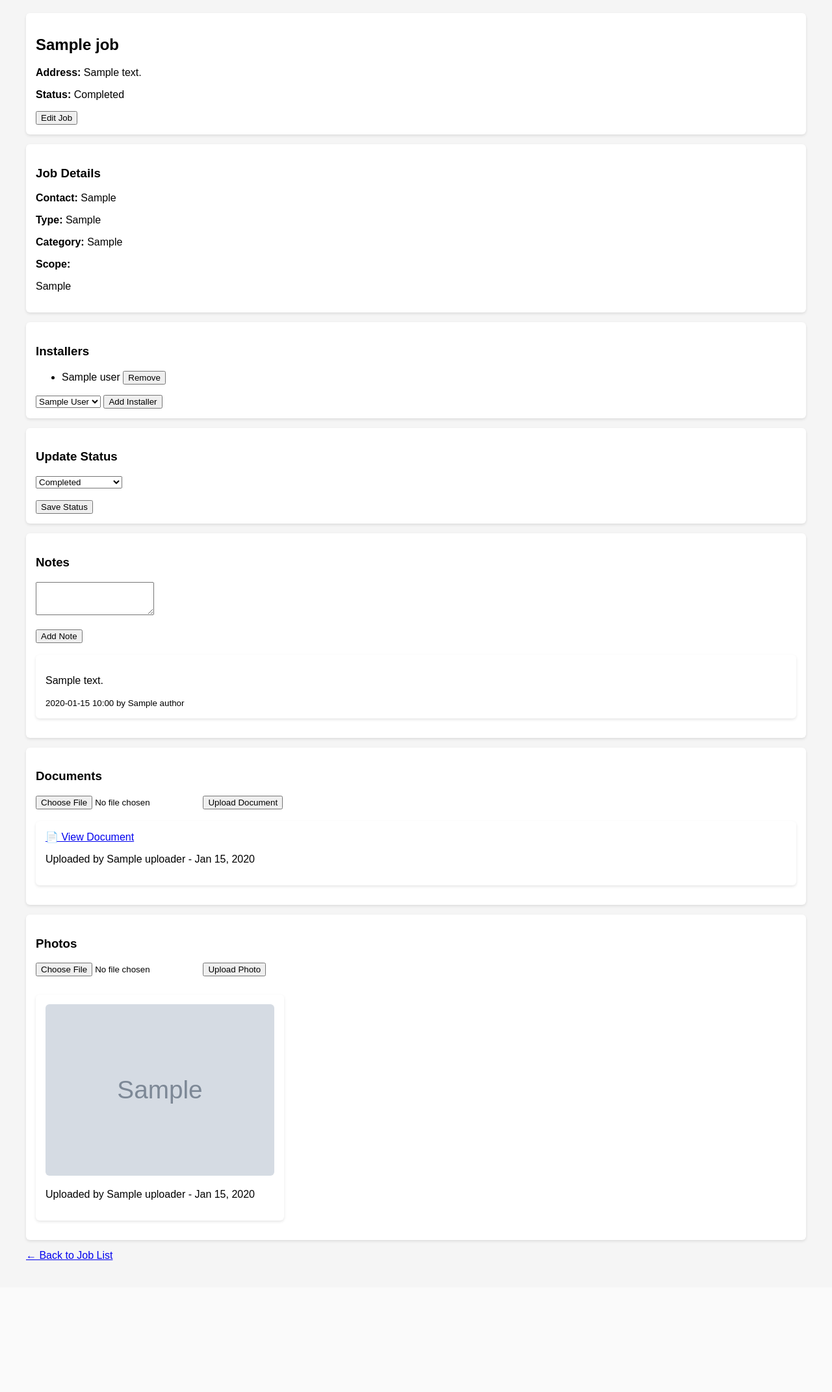
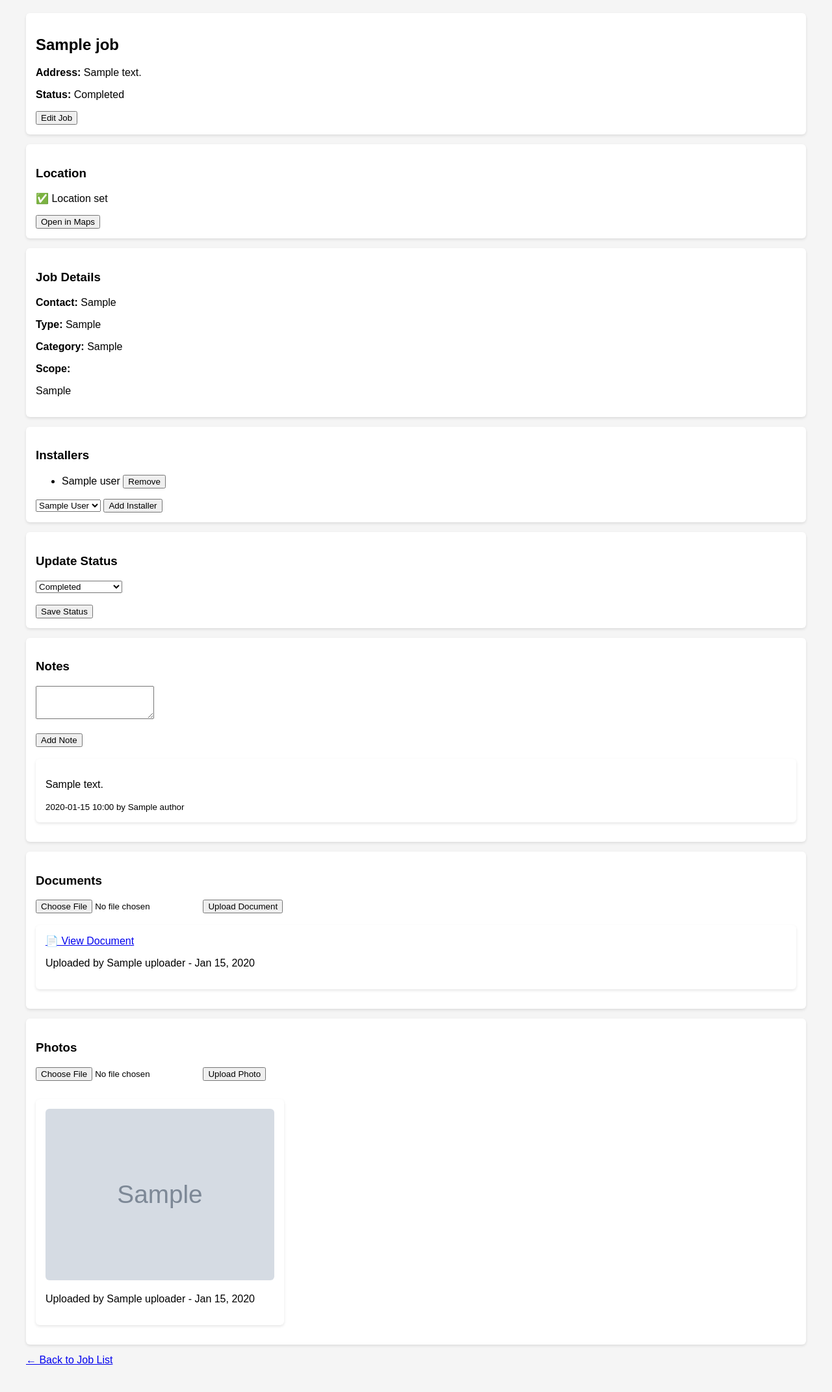
Before and after one commit to psyfeist/glass_office_app, a Flask app: template templates/job_detail.html in a window 1280 px wide. Shown: the part 58-2201 px from the top of the page at 65% size. Before the commit the page ends 1998 px from the top, so only its background shows below. Run offline with Flask 3, Linux system fonts and the light colour scheme; the visitor is signed in with stand-in values (Sample User, id 1); tables that the repository leaves empty hold one stand-in row (values such as "Sample post"); the template is opened without the code that fills it: values that come from a table or form of the project are taken from there, most other values are stand-ins (such as "Sample title", 1, 10 or a date in 2020); grey boxes marked "Sample" are stand-in pictures.

Commit message:
Add job location pin feature with Leaflet map and DB storage

```diff
--- a/app.py
+++ b/app.py
@@ -604,6 +604,36 @@ def create_app():
 
         return render_template("create_job.html", installers=installers)
 
+    #-----------------------------------------------------------------------------
+    # Set Location
+    #------------------------------------------------------------------------------
+
+    @app.route("/jobs/<int:job_id>/set_location", methods=["POST"])
+    def set_location(job_id):
+        job = Job.query.get_or_404(job_id)
+
+        lat = request.form.get("latitude")
+        lng = request.form.get("longitude")
+
+        print("====== DEBUG ======")
+        print("LAT:", lat)
+        print("LNG:", lng)
+        print("JOB BEFORE:", job.latitude, job.longitude)
+
+        if lat and lng:
+            job.latitude = float(lat)
+            job.longitude = float(lng)
+            db.session.commit()
+            print("SAVED!")
+        else:
+            print("NO DATA RECEIVED")
+
+        print("JOB AFTER:", job.latitude, job.longitude)
+        print("===================")
+
+        return redirect(url_for("job_detail", job_id=job.id))
+
+
     #---------------------------------------------------------
     #Created Job Edit
     #---------------------------------------------------------
--- a/models.py
+++ b/models.py
@@ -41,6 +41,8 @@ class Job(db.Model):
     scope_of_work = db.Column(db.Text)
     install_date = db.Column(db.Date)
     status = db.Column(db.String(50), default="scheduled")
+    latitude = db.Column(db.Float, nullable=True)
+    longitude = db.Column(db.Float, nullable=True)
     notes = db.relationship("JobNote", backref="job", lazy=True)
     assignments = db.relationship(
         "JobAssignment",
@@ -70,6 +72,7 @@ class Job(db.Model):
         default=lambda: datetime.now(UTC),
         onupdate=lambda: datetime.now(UTC)
     )
+
 
 
 class JobAssignment(db.Model):
--- a/templates/base.html
+++ b/templates/base.html
@@ -108,5 +108,7 @@
 {% block content %}
 {% endblock %}
 
+{% block scripts %}{% endblock %}
+
 </body>
 </html>
--- a/templates/job_detail.html
+++ b/templates/job_detail.html
@@ -20,6 +20,22 @@
         <form method="POST" action="{{ url_for('mark_measured', job_id=job.id) }}">
             <button type="submit">Mark as Measured</button>
         </form>
+    {% endif %}
+</div>
+
+<!-- 🔹 LOCATION -->
+<div class="card">
+    <h3>Location</h3>
+
+    {% if job.latitude and job.longitude %}
+        <p>✅ Location set</p>
+
+        <a href="https://www.google.com/maps?q={{ job.latitude }},{{ job.longitude }}" target="_blank">
+            <button>Open in Maps</button>
+        </a>
+
+    {% else %}
+        <button onclick="openMap()">Add Location</button>
     {% endif %}
 </div>
 
@@ -178,4 +194,62 @@
 
 <a href="/jobs">← Back to Job List</a>
 
+<!-- 🔹 MAP MODAL -->
+<div id="mapModal" style="display:none; position:fixed; top:10%; left:5%; width:90%; background:white; padding:10px; border:1px solid #ccc; z-index:1000;">
+
+    <div id="map" style="height:300px;"></div>
+
+    <form method="POST" action="/jobs/{{ job.id }}/set_location">
+        <input type="hidden" name="latitude" id="latitude">
+        <input type="hidden" name="longitude" id="longitude">
+
+        <br>
+        <button type="submit">Save Location</button>
+        <button type="button" onclick="closeMap()">Cancel</button>
+    </form>
+</div>
+
+
+
 {% endblock %}
+
+{% block scripts %}
+
+<link rel="stylesheet" href="https://unpkg.com/leaflet/dist/leaflet.css" />
+<script src="https://unpkg.com/leaflet/dist/leaflet.js"></script>
+
+<script>
+let map;
+let marker;
+
+function openMap() {
+    console.log("openMap triggered"); // debug
+
+    document.getElementById("mapModal").style.display = "block";
+
+    if (!map) {
+        map = L.map('map').setView([52, -106], 6);
+
+        L.tileLayer('https://{s}.tile.openstreetmap.org/{z}/{x}/{y}.png', {
+            attribution: '© OpenStreetMap'
+        }).addTo(map);
+
+        map.on('click', function(e) {
+            const { lat, lng } = e.latlng;
+
+            if (marker) map.removeLayer(marker);
+
+            marker = L.marker([lat, lng]).addTo(map);
+
+            document.getElementById("latitude").value = lat;
+            document.getElementById("longitude").value = lng;
+        });
+    }
+}
+
+function closeMap() {
+    document.getElementById("mapModal").style.display = "none";
+}
+</script>
+
+{% endblock %}
```
